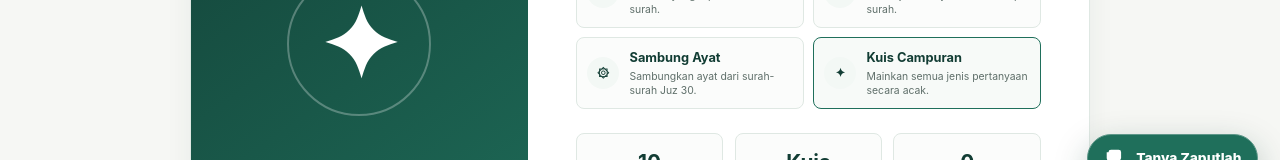
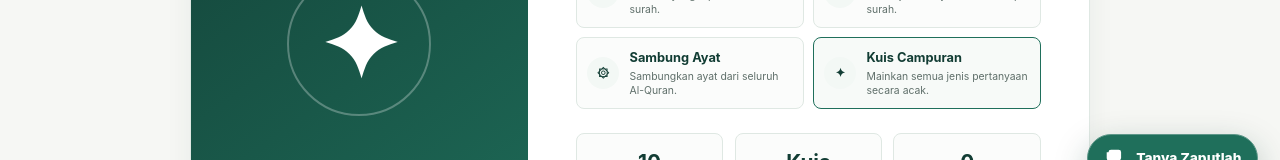
Before and after one commit to Zaputlah/Blog, an Angular app: page /game in a window 1280 px wide. Shown: the part 596-756 px from the top of the page. Built offline with nearby package versions, Linux system fonts and the light colour scheme.

Commit message:
membaca game dari jus 1 sampai 30

```diff
--- a/src/app/components/game/game.ts
+++ b/src/app/components/game/game.ts
@@ -83,7 +83,7 @@ export class Game implements OnInit {
     {
       id: 'continue-verse',
       title: 'Sambung Ayat',
-      description: 'Sambungkan ayat dari surah-surah Juz 30.',
+      description: 'Sambungkan ayat dari seluruh Al-Quran.',
       icon: '۞',
     },
     {
@@ -322,8 +322,8 @@ export class Game implements OnInit {
   }
 
   private async loadVerseSources(count: number): Promise<void> {
-    const juzThirtySurahNumbers = Array.from({ length: 37 }, (_, index) => index + 78);
-    const selectedNumbers = this.shuffle(juzThirtySurahNumbers).slice(0, Math.min(count, 10));
+    const allSurahNumbers = Array.from({ length: 114 }, (_, index) => index + 1);
+    const selectedNumbers = this.shuffle(allSurahNumbers).slice(0, Math.min(count, 10));
     const results = await Promise.allSettled(
       selectedNumbers.map((surahNumber) => this.loadVerseSource(surahNumber)),
     );
```
